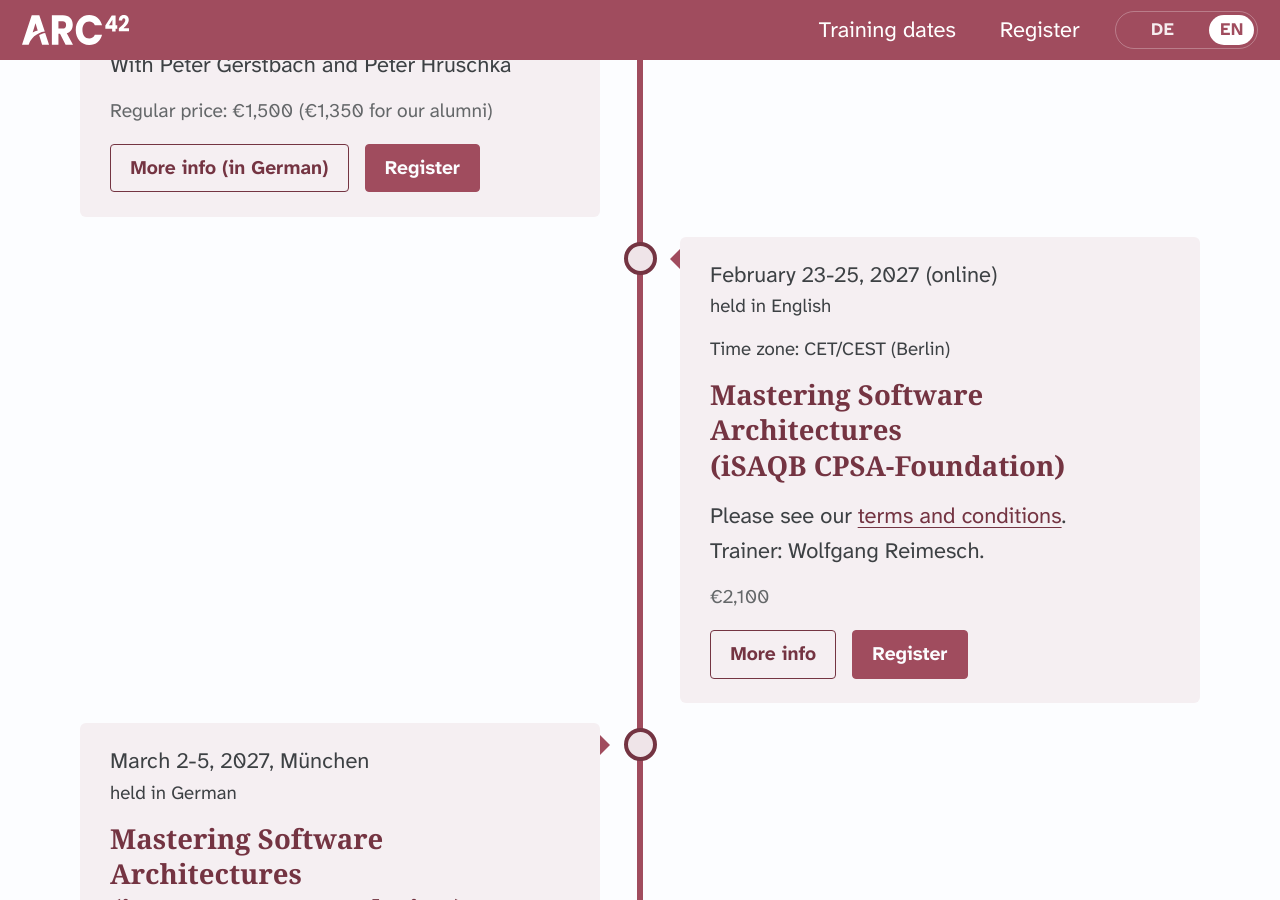
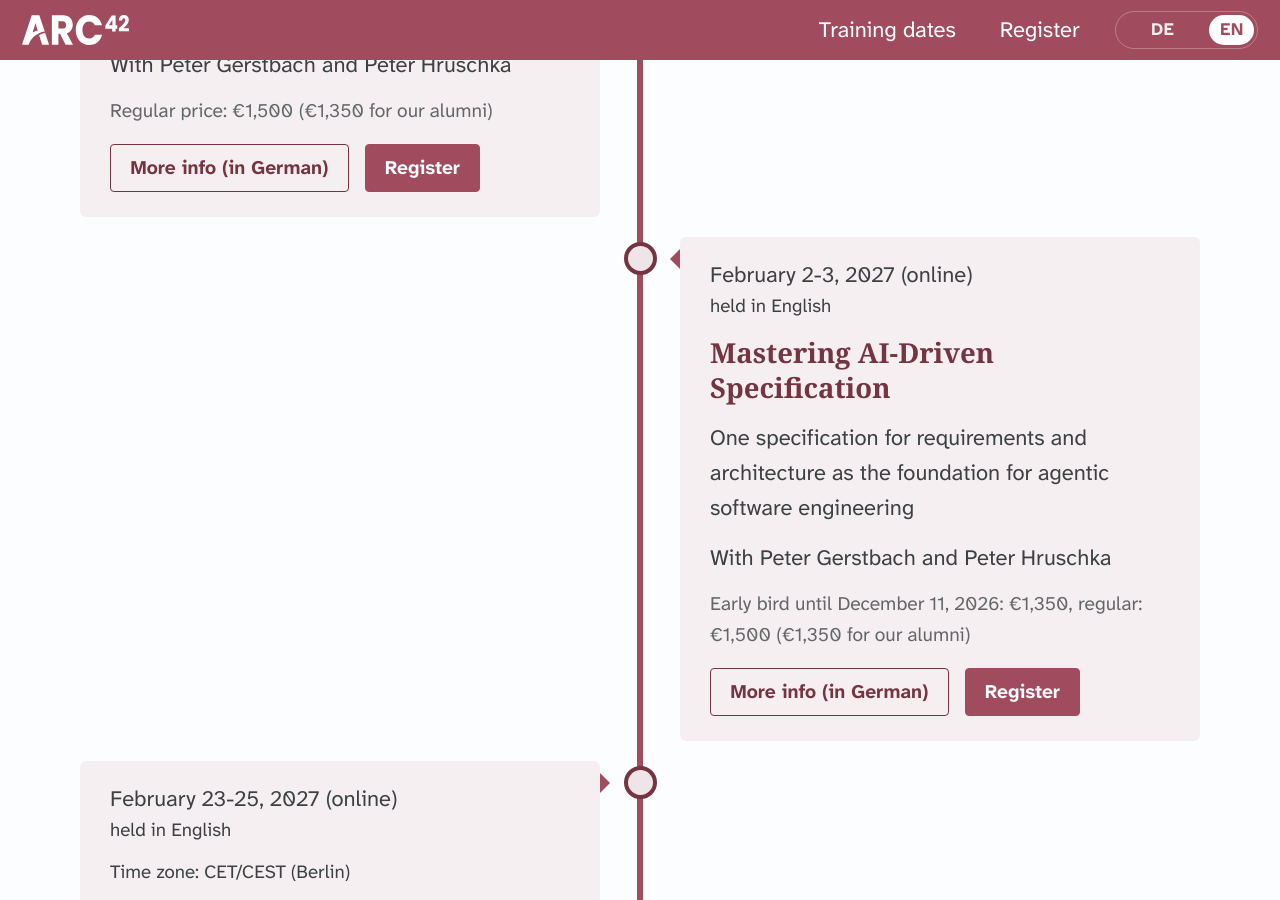
Before and after one commit to arc42/trainings.arc42.org-site, a Jekyll site: the page built from _pages/home.html, in a window 1280 px wide and 900 px high, scrolled down 1236 px. Built offline with Jekyll 4.4.1, drawn with Linux system fonts in a browser that asks for light colours; cached includes are drawn as plain includes; some web fonts are replaced.

Commit message:
maispec 27-02 maispec-EN: new date, 2027-02-02 to 2027-02-03

```diff
--- a/_data/trainings.yml
+++ b/_data/trainings.yml
@@ -359,3 +359,20 @@ courses:
           alumni: 1350
         url: "https://trainings.arc42.org/#maispec-jan-2027"
         status: open
+
+      - id: maispec-feb-2027-en
+        code: "27-02 maispec-EN"
+        start: "2027-02-02"
+        end: "2027-02-03"
+        language: en
+        format: online
+        trainers: ["Peter Gerstbach", "Peter Hruschka"]
+        price:
+          amount: 1500
+          currency: EUR
+          alumni: 1350
+          early_bird:
+            amount: 1350
+            until: "2026-12-11"
+        url: "https://trainings.arc42.org/#maispec-feb-2027-en"
+        status: open
```
